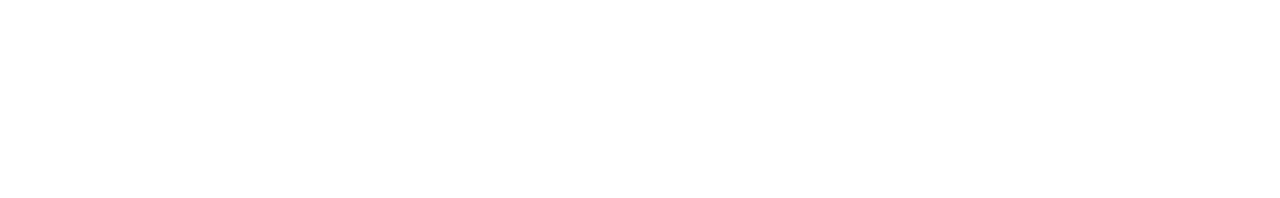
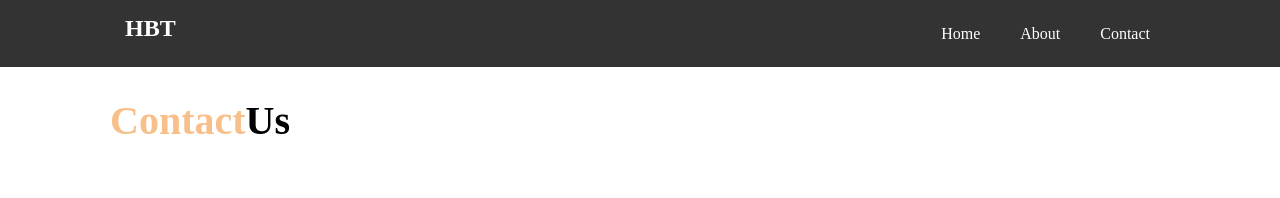
Before and after one commit to jamespulley59/hotel-website, a plain HTML site: page contact.html in a window 1280 px wide. Drawn offline with Linux system fonts and the light colour scheme.

Commit message:
contact after header

```diff
--- a/contact.html
+++ b/contact.html
@@ -4,9 +4,30 @@
     <meta charset="UTF-8">
     <meta name="viewport" content="width=device-width, initial-scale=1.0">
     <meta http-equiv="X-UA-Compatible" content="ie=edge">
-    <title>Document</title>
+    <meta name='description' content='Welcome to the best hotel in Boston'>
+    <meta name='keywords' content='hotel, Boston hotel, near the Boston Commons,c<link rel="stylesheet" href="https://use.fontawesome.com/releases/v5.8.1/css/all.css" integrity="sha384-50oBUHEmvpQ+1lW4y57PTFmhCaXp0ML5d60M1M7uH2+nqUivzIebhndOJK28anvf" crossorigin="anonymous">lose to Boston shopping, convenient to Business district and waterfront'>
+    <link rel="stylesheet" href="https://use.fontawesome.com/releases/v5.8.1/css/all.css" integrity="sha384-50oBUHEmvpQ+1lW4y57PTFmhCaXp0ML5d60M1M7uH2+nqUivzIebhndOJK28anvf" crossorigin="anonymous">
+    <link rel='stylesheet' href='css/style.css'>
+    <title>Contact</title>
 </head>
 <body>
+<header>
+    <nav>
+    <div class='container'>
+    <h1><a href='index.html'>HBT</a></h1>
+        <ul>
+            <li><a href='index.html'>Home</a></li>
+            <li><a href='about.html'>About</a></li>
+            <Li><a href="contact.html">Contact</a></Li>
+        </ul>
+    </div>
+    </nav>
+    </header>
+    <section id='contact-form' class='py-3'>
+        <div class='container'>
+            <h1><span class='text-primary'>Contact</span>Us</h1>
 
+        </div>
+    </section>
 </body>
 </html>
--- a/css/style.css
+++ b/css/style.css
@@ -193,6 +193,12 @@ margin-bottom: 30px;
     margin-right: 20px;
     border-radius: 50%
 }
+/* contact */
+#contact-form h1 {
+    font-size:40px;
+    line-height: 1.2em;
+
+}
 
 footer {
     text-align: center;
```
